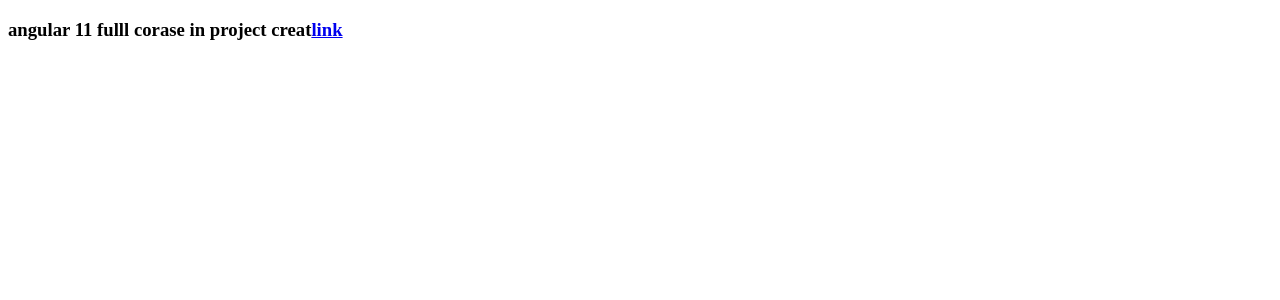
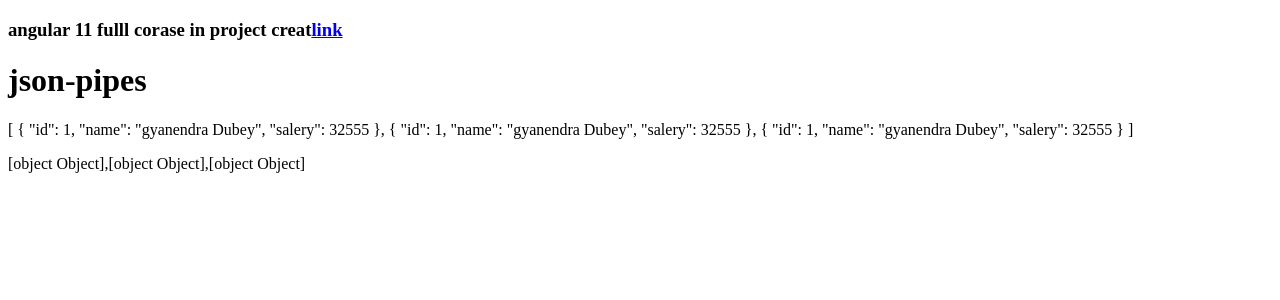
Before and after one commit to Gyanendra777/angular, an Angular app: page / in a window 1280 px wide. Shown: the top 300 px of the page. Built offline with nearby package versions, Linux system fonts and the light colour scheme.

Commit message:
pipes json-pipes creat

```diff
--- a/src/app/app.component.html
+++ b/src/app/app.component.html
@@ -1,2 +1,6 @@
 
-<h3>angular 11 fulll corase in project creat<a href="https://www.youtube.com/watch?v=m1F7Tlm0-cY&list=PL_qizAfcpJ-PQsBV9ZWDQKXmwsJSJP3dJ">link</a></h3>
+<h3>angular 11 fulll corase in project creat<a href="https://youtu.be/wsfAtWvygWM">link</a></h3>
+
+<h1>json-pipes </h1>
+<p>{{emply|json}}</p>
+<p>{{emply}}</p>
--- a/src/app/app.component.ts
+++ b/src/app/app.component.ts
@@ -7,4 +7,9 @@ import { Component } from '@angular/core';
 })
 export class AppComponent {
   title = 'angular';
+  public emply=[
+    {'id':1,'name':'gyanendra Dubey','salery':32555},
+    {'id':1,'name':'gyanendra Dubey','salery':32555},
+    {'id':1,'name':'gyanendra Dubey','salery':32555},
+  ]
 }
```
